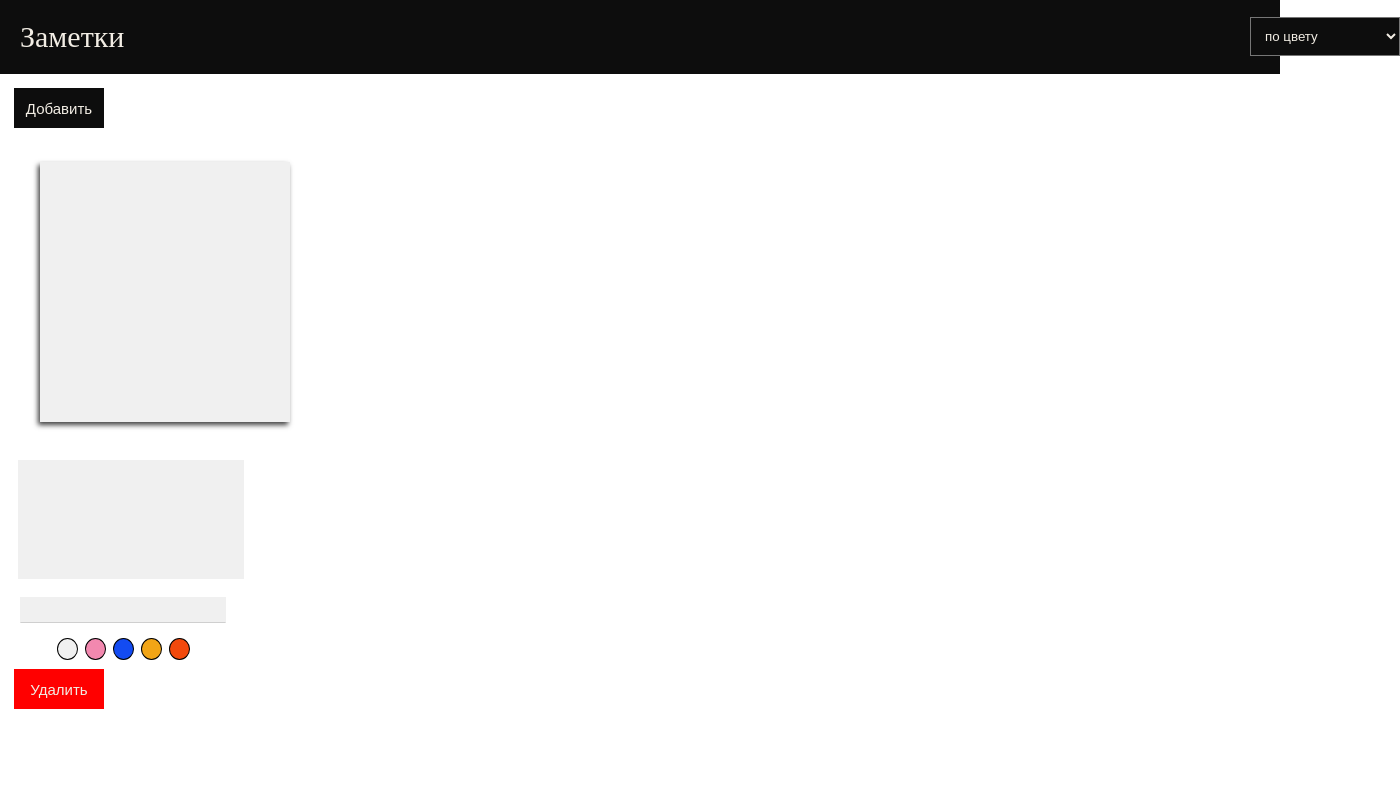
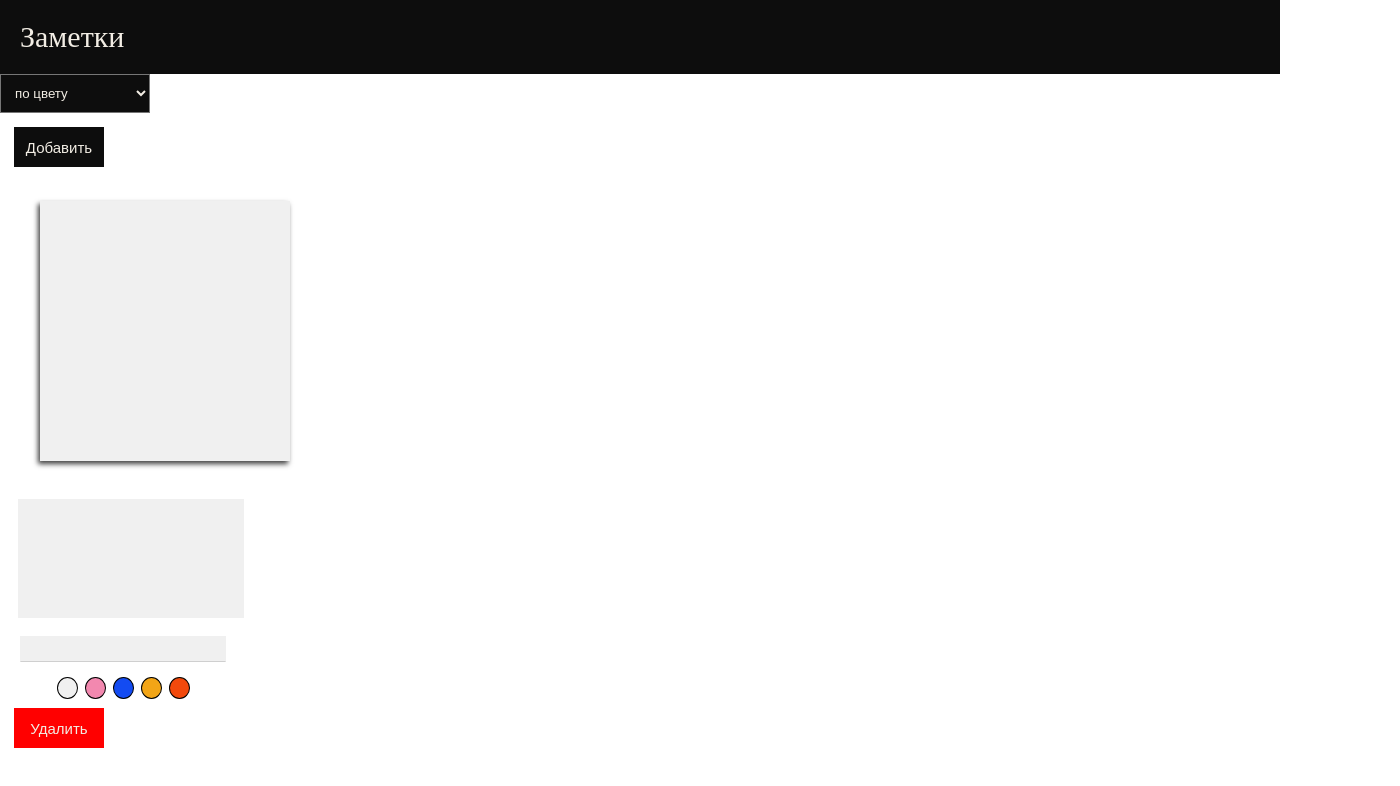
Before and after one commit to oksanaBir/to-do-list, a React app: page / in a window 1280 px wide. Shown: the top 786 px of the page, 1400 px wide, since content can reach past the window. Built offline with nearby package versions, Linux system fonts and the light colour scheme.

Commit message:
Sorting changed

```diff
--- a/src/styles/sorting.css
+++ b/src/styles/sorting.css
@@ -1,11 +1,8 @@
 .sorting {
-    position: absolute;
     width: 150px;
-    top: 17px;
     background: #0D0D0D;
     color: #F2EDE4;
     list-style-type: none;
-    left: 1250px;
     padding: 10px;
 }
 .sortingParams {
--- a/src/ui/Sorting.js
+++ b/src/ui/Sorting.js
@@ -7,7 +7,7 @@ const params = [
     { label: 'по названию', value: 'name' },
 ];
 
-export default function Sorting(handleClick) {
+export default function Sorting({handleChange}) {
     return (
         <select className={styles.sorting}>
             {
@@ -16,7 +16,7 @@ export default function Sorting(handleClick) {
                         key={key}
                         className={styles.sortingParams}
                         value={param.value}
-                        onChange={handleClick}
+                        onChange={handleChange}
                     >{param.label}</option>
                 )
             }
```
